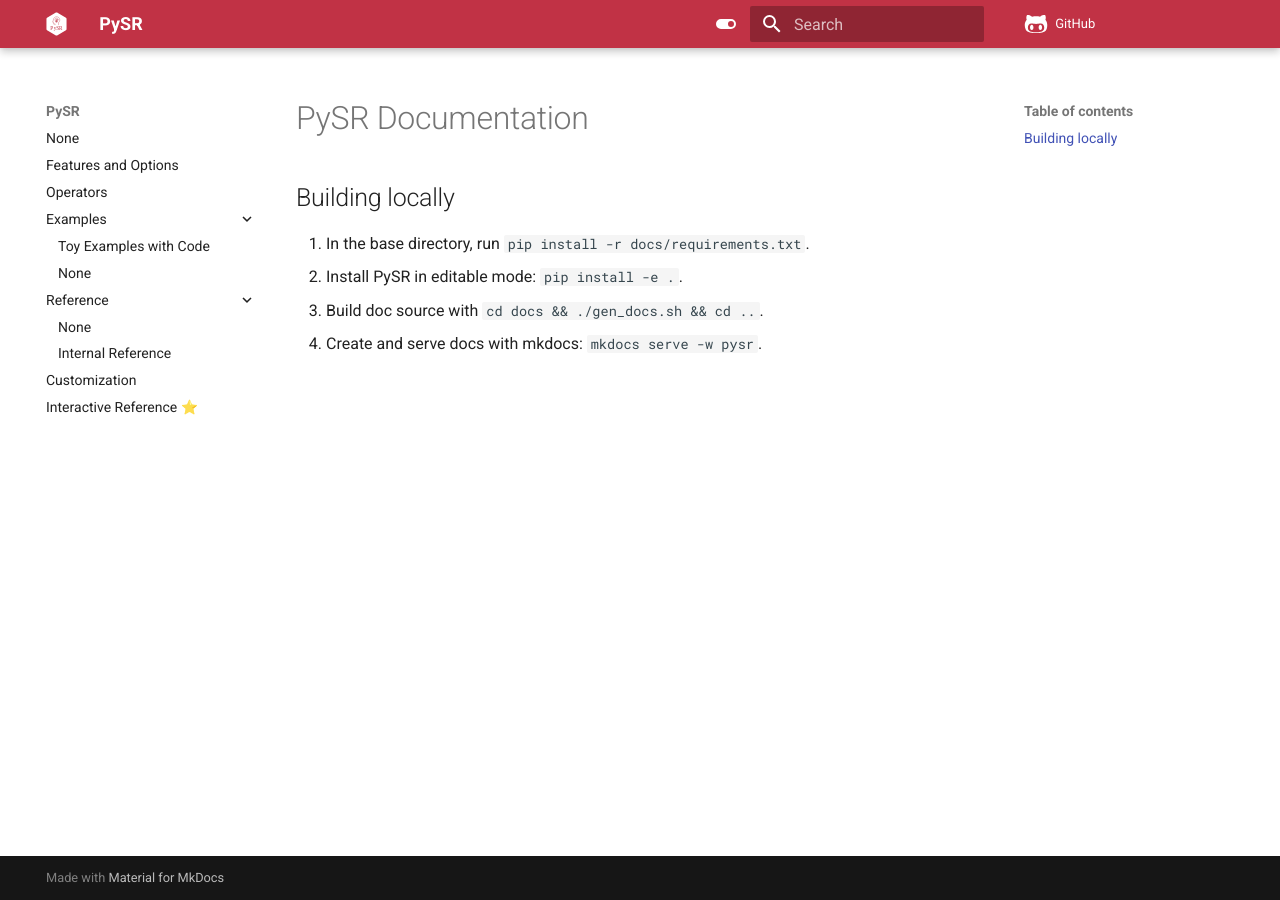
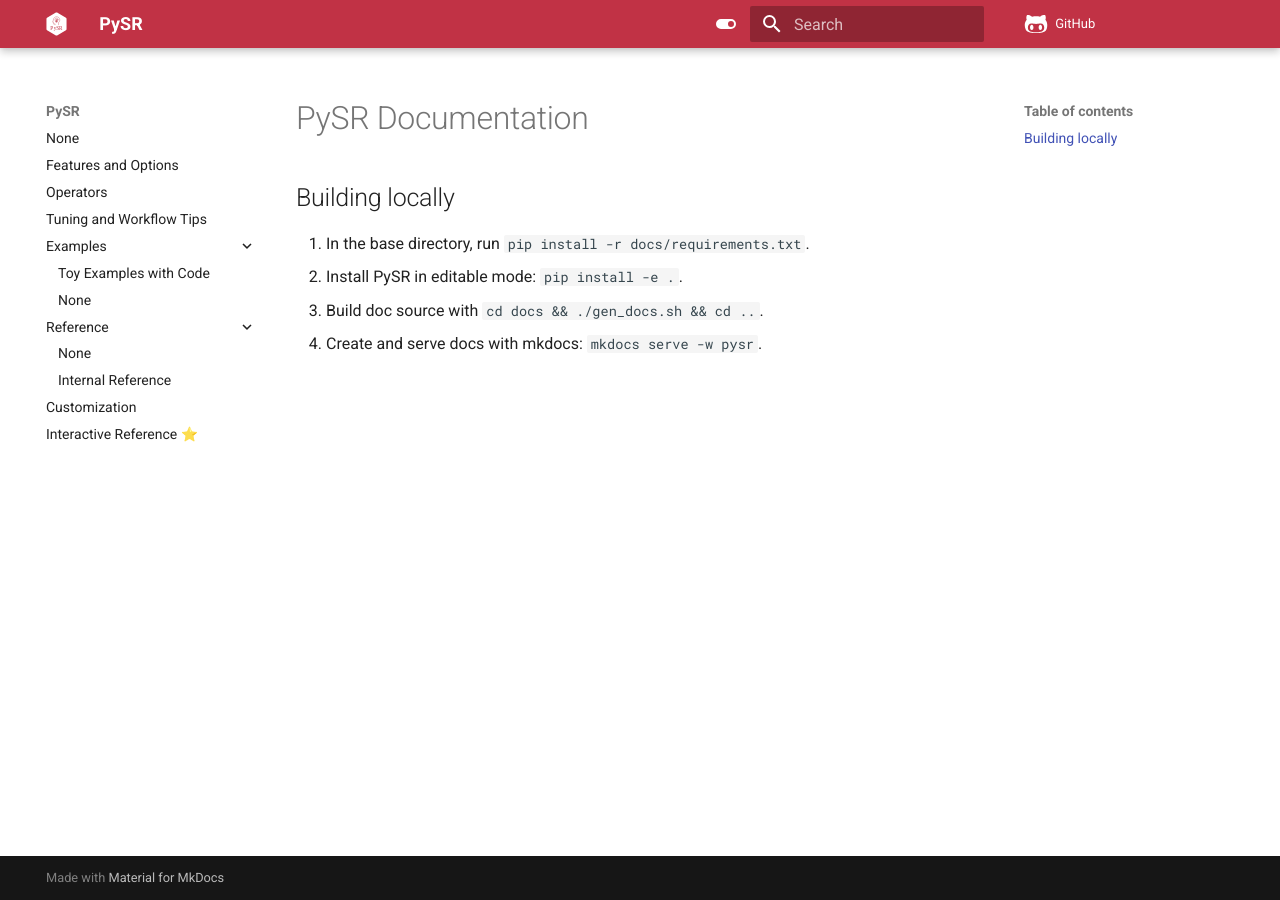
Before and after one commit to MilesCranmer/PySR, an MkDocs documentation site: the page built from docs/README.md, in a window 1280 px wide. Built offline with MkDocs 1.6.1 and Material for MkDocs 9.7.7, drawn with Linux system fonts in a browser that asks for light colours; comment, search, counter and statistics services are not loaded.

Commit message:
Add tuning page to nav

```diff
--- a/mkdocs.yml
+++ b/mkdocs.yml
@@ -27,6 +27,7 @@
   - index.md
   - options.md
   - operators.md
+  - tuning.md
   - Examples:
     - examples.md
     - papers.md
```
